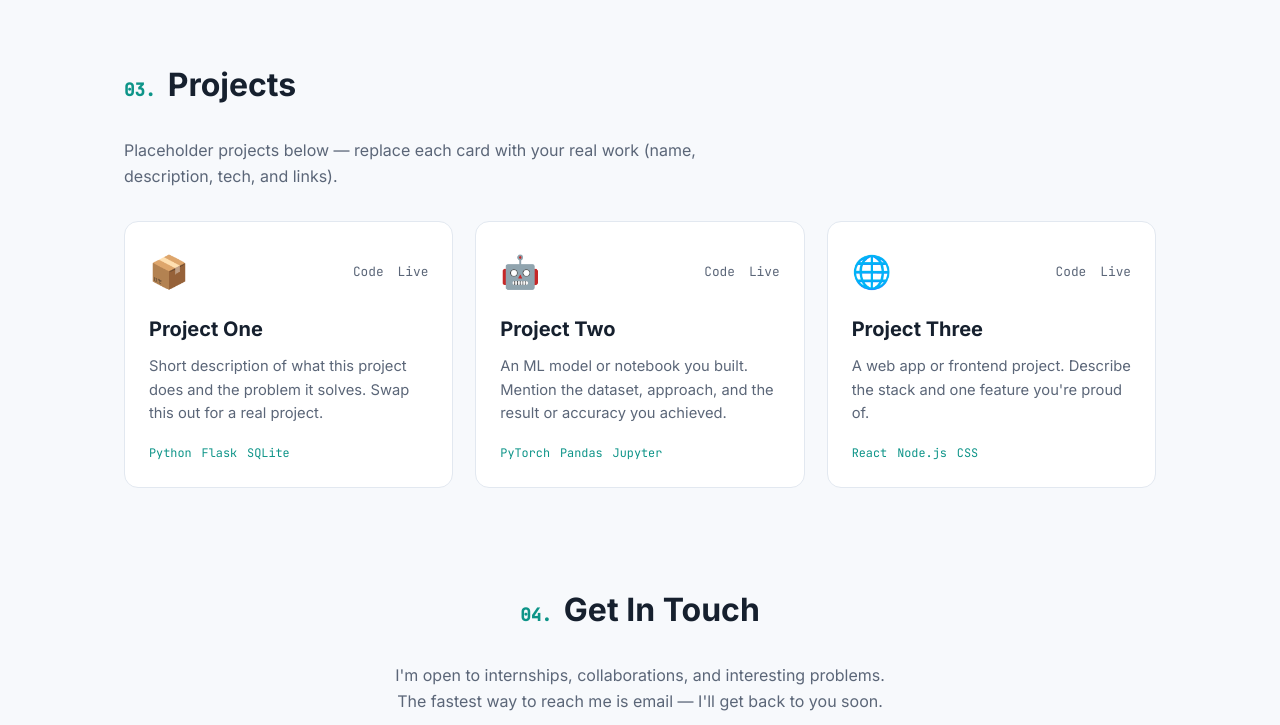
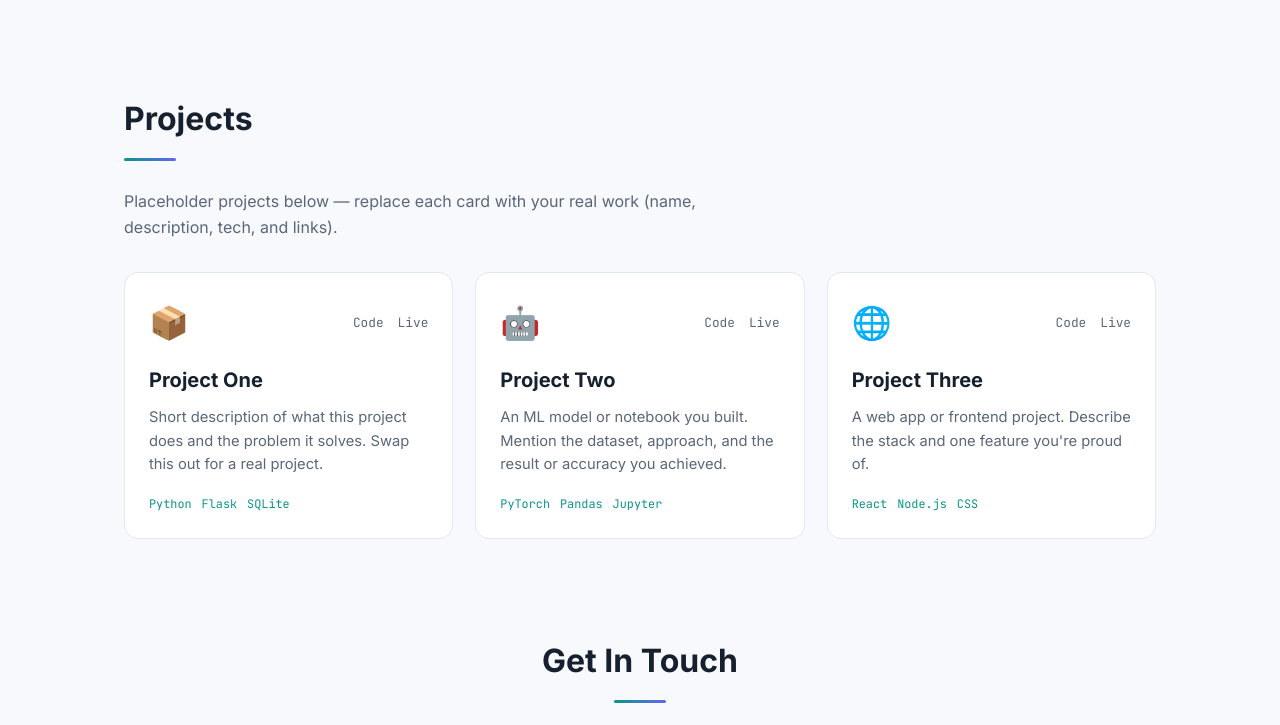
Before and after one commit to justbhavesh/justbhavesh.github.io, a plain HTML site: page index.html in a window 1280 px wide. Shown: the part 1715-2440 px from the top of the page. Drawn offline with Linux system fonts and the light colour scheme.

Commit message:
Replace section numbers with gradient underline accent

```diff
--- a/index.html
+++ b/index.html
@@ -62,7 +62,7 @@
 
     <!-- About -->
     <section class="section" id="about">
-      <h2 class="section__title"><span class="section__num">01.</span> About Me</h2>
+      <h2 class="section__title">About Me</h2>
       <div class="about">
         <div class="about__text">
           <p>
@@ -95,7 +95,7 @@
 
     <!-- Skills -->
     <section class="section" id="skills">
-      <h2 class="section__title"><span class="section__num">02.</span> Skills &amp; Tools</h2>
+      <h2 class="section__title">Skills &amp; Tools</h2>
       <p class="section__lead">A snapshot of what I work with. <em>(Edit these to match your stack.)</em></p>
       <div class="skills">
         <div class="skill-group">
@@ -127,7 +127,7 @@
 
     <!-- Projects -->
     <section class="section" id="projects">
-      <h2 class="section__title"><span class="section__num">03.</span> Projects</h2>
+      <h2 class="section__title">Projects</h2>
       <p class="section__lead">
         Placeholder projects below — replace each card with your real work
         (name, description, tech, and links).
@@ -186,7 +186,7 @@
 
     <!-- Contact -->
     <section class="section section--contact" id="contact">
-      <h2 class="section__title"><span class="section__num">04.</span> Get In Touch</h2>
+      <h2 class="section__title">Get In Touch</h2>
       <p class="contact__lead">
         I'm open to internships, collaborations, and interesting problems.
         The fastest way to reach me is email — I'll get back to you soon.
--- a/style.css
+++ b/style.css
@@ -162,8 +162,16 @@ a { color: inherit; text-decoration: none; }
 
 /* ===== Sections ===== */
 .section { padding-top: 96px; }
-.section__title { font-size: clamp(1.5rem, 4vw, 2rem); font-weight: 700; margin-bottom: 28px; display: flex; align-items: baseline; gap: 12px; }
-.section__num { color: var(--accent); font-family: "JetBrains Mono", monospace; font-size: 1.1rem; }
+.section__title { font-size: clamp(1.5rem, 4vw, 2rem); font-weight: 700; margin-bottom: 28px; }
+.section__title::after {
+  content: "";
+  display: block;
+  width: 52px;
+  height: 3px;
+  margin-top: 14px;
+  border-radius: 2px;
+  background: linear-gradient(90deg, var(--accent), var(--accent-2));
+}
 .section__lead { color: var(--text-muted); margin-bottom: 32px; max-width: 640px; }
 
 /* ===== About ===== */
@@ -227,7 +235,7 @@ a { color: inherit; text-decoration: none; }
 /* ===== Contact ===== */
 .section--contact { text-align: center; padding-bottom: 40px; }
 .contact__lead { color: var(--text-muted); max-width: 520px; margin: 0 auto 32px; }
-.section--contact .section__title { justify-content: center; }
+.section--contact .section__title::after { margin-left: auto; margin-right: auto; }
 .contact__links { display: flex; gap: 28px; justify-content: center; flex-wrap: wrap; margin-top: 32px; }
 .contact__links a { font-family: "JetBrains Mono", monospace; font-size: 0.9rem; color: var(--text-muted); }
 .contact__links a:hover { color: var(--accent); }
```
